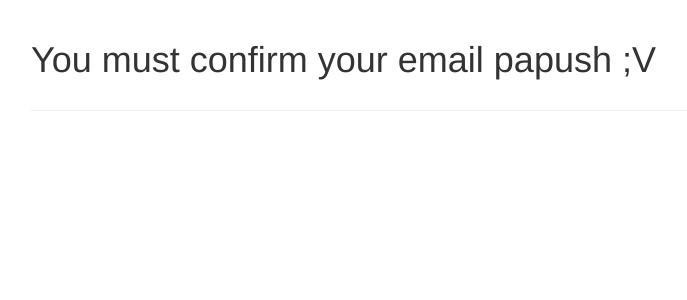
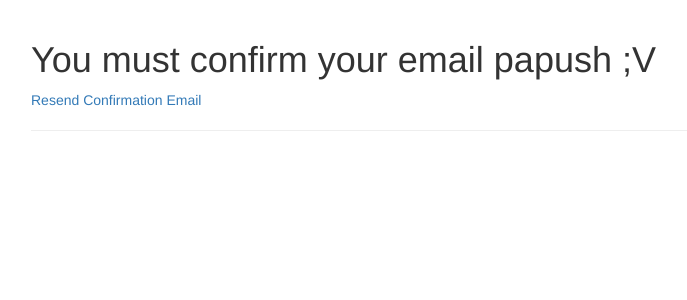
Before and after one commit to JPGITHUB1519/flask-training, a Flask app: template flask-megatutorial/microblog/app/templates/auth/unconfirmed.html in a window 1280 px wide. Shown: the part 52-352 px from the top of the page, without its empty margins (39-726 px from the left). Run offline with Flask 2, Linux system fonts and the light colour scheme; the template is opened without the code that fills it, so the values that code supplies are empty; parts of the project's set-up code (start-up, migrations or seed data) failed here and were passed over; some libraries are stand-ins or nearby versions.

Commit message:
[flask-megat-book] - resend confirmation email

```diff
--- a/flask-megatutorial/microblog/app/auth/views.py
+++ b/flask-megatutorial/microblog/app/auth/views.py
@@ -71,3 +71,10 @@
 	if current_user.is_anonymous or current_user.confirmed:
 		return redirect('main.index')
 	return render_template('auth/unconfirmed.html')
+
+@auth.route('/confirm')
+def resend_confirmation():
+	token =  current_user.generate_confirmation_token()
+	send_email(current_user.email, 'Confirm your account', 'auth/email/confirm', user=current_user, token=token)
+	flash('A new confirmation email has been sent to you by email')
+	return redirect(url_for('main.index'))
--- a/flask-megatutorial/microblog/app/templates/auth/unconfirmed.html
+++ b/flask-megatutorial/microblog/app/templates/auth/unconfirmed.html
@@ -6,4 +6,10 @@
 			<h1>You must confirm your email papush ;V
 		</div>
 	</div>
+
+	<div class="row">
+		<div class="col-xs-12">
+			<a href="{{ url_for('auth.resend_confirmation') }}" class="text-center">Resend Confirmation Email</a>
+		</div>
+	</div>
 {% endblock %}
```
Also changed, not shown: flask-megatutorial/microblog/app.db, 1 other file.
